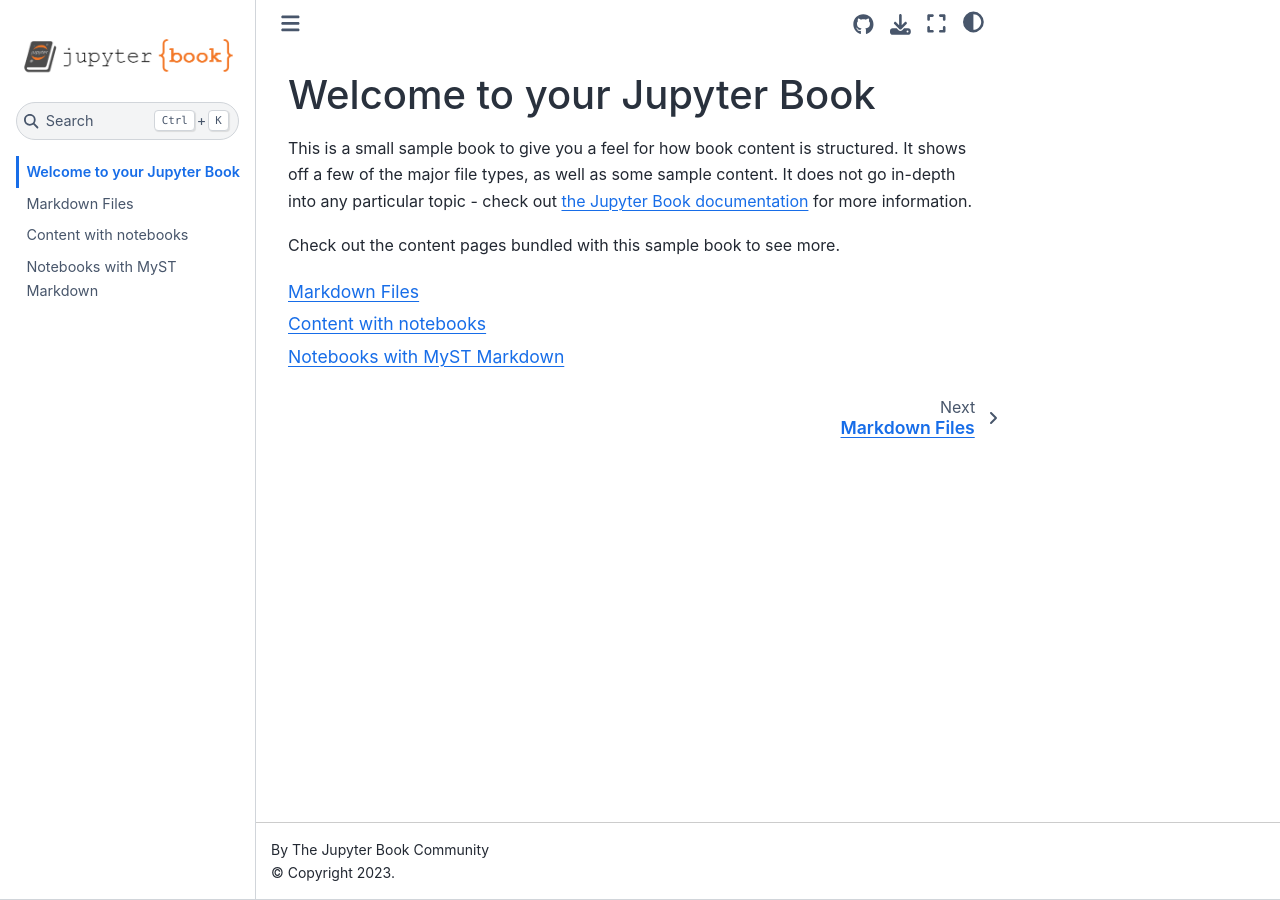
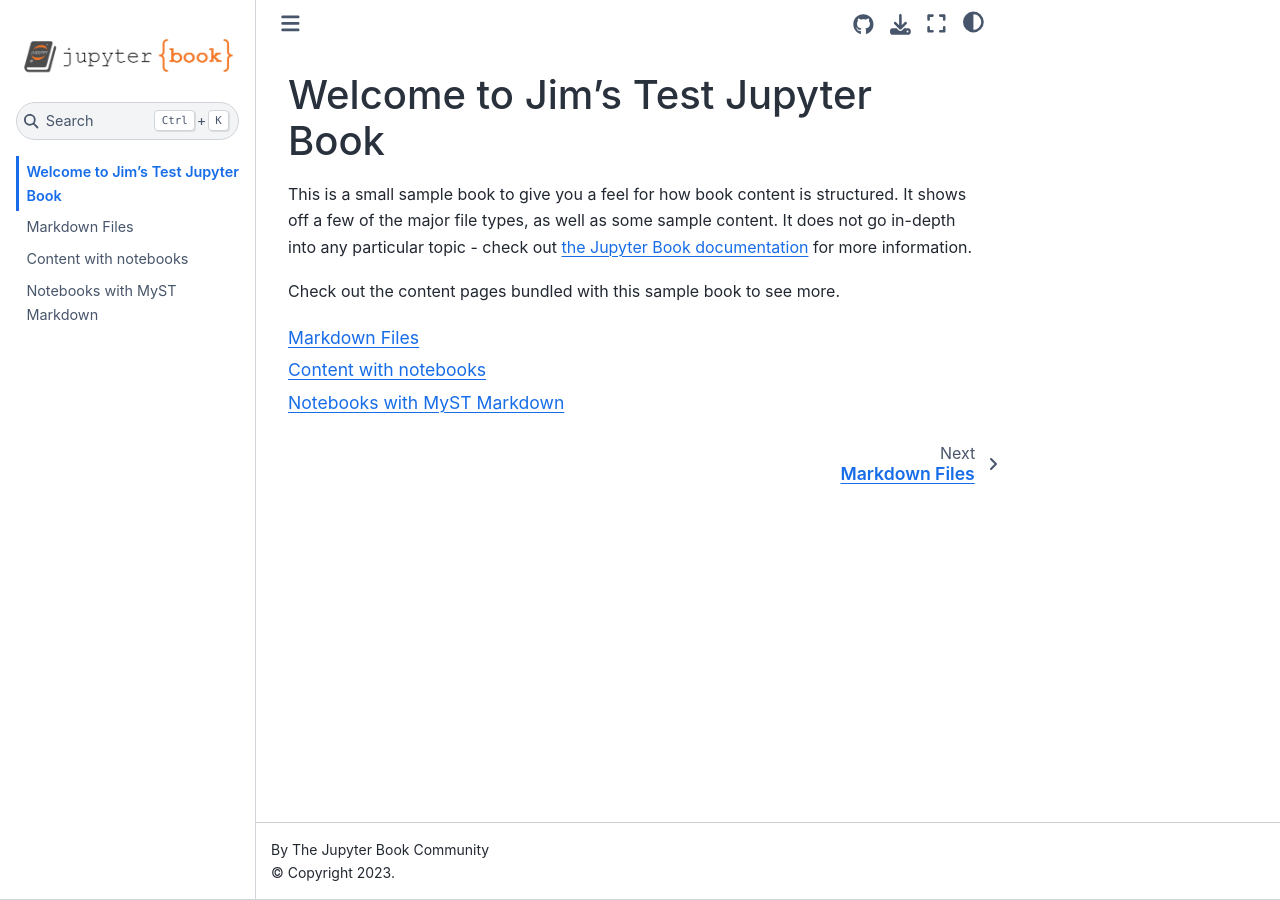
Before and after one commit to ashejim/mynewbook, a Jupyter Book: the page built from intro.md, in a window 1280 px wide. Built offline with Jupyter Book 1.0.4 settings and Sphinx 7.4.7 and the Sphinx Book theme 1.1.4, drawn with Linux system fonts in a browser that asks for light colours.

Commit message:
Update intro.md

```diff
--- a/intro.md
+++ b/intro.md
@@ -1,4 +1,4 @@
-# Welcome to your Jupyter Book
+# Welcome to Jim's Test Jupyter Book
 
 This is a small sample book to give you a feel for how book content is
 structured.
```
